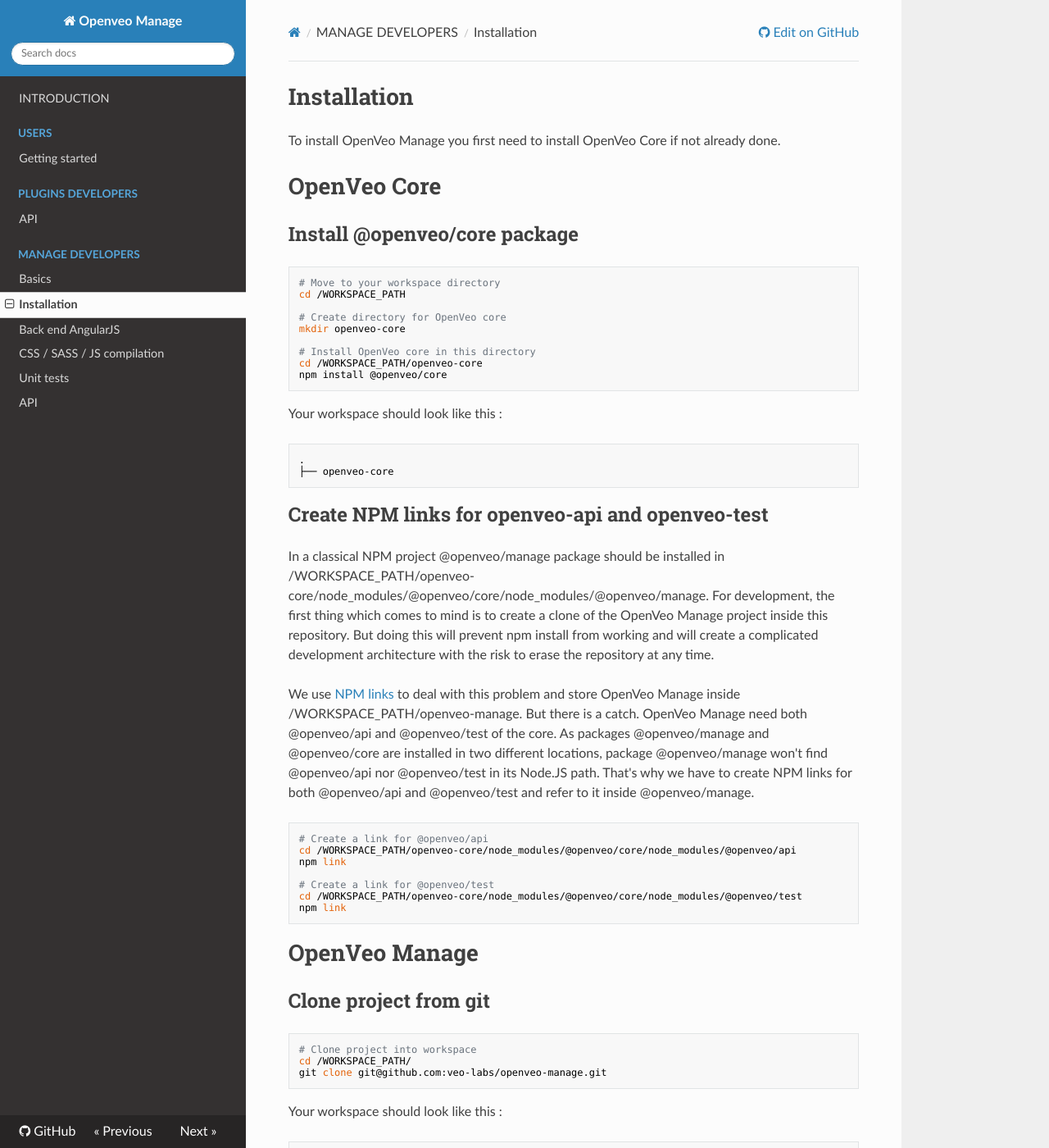
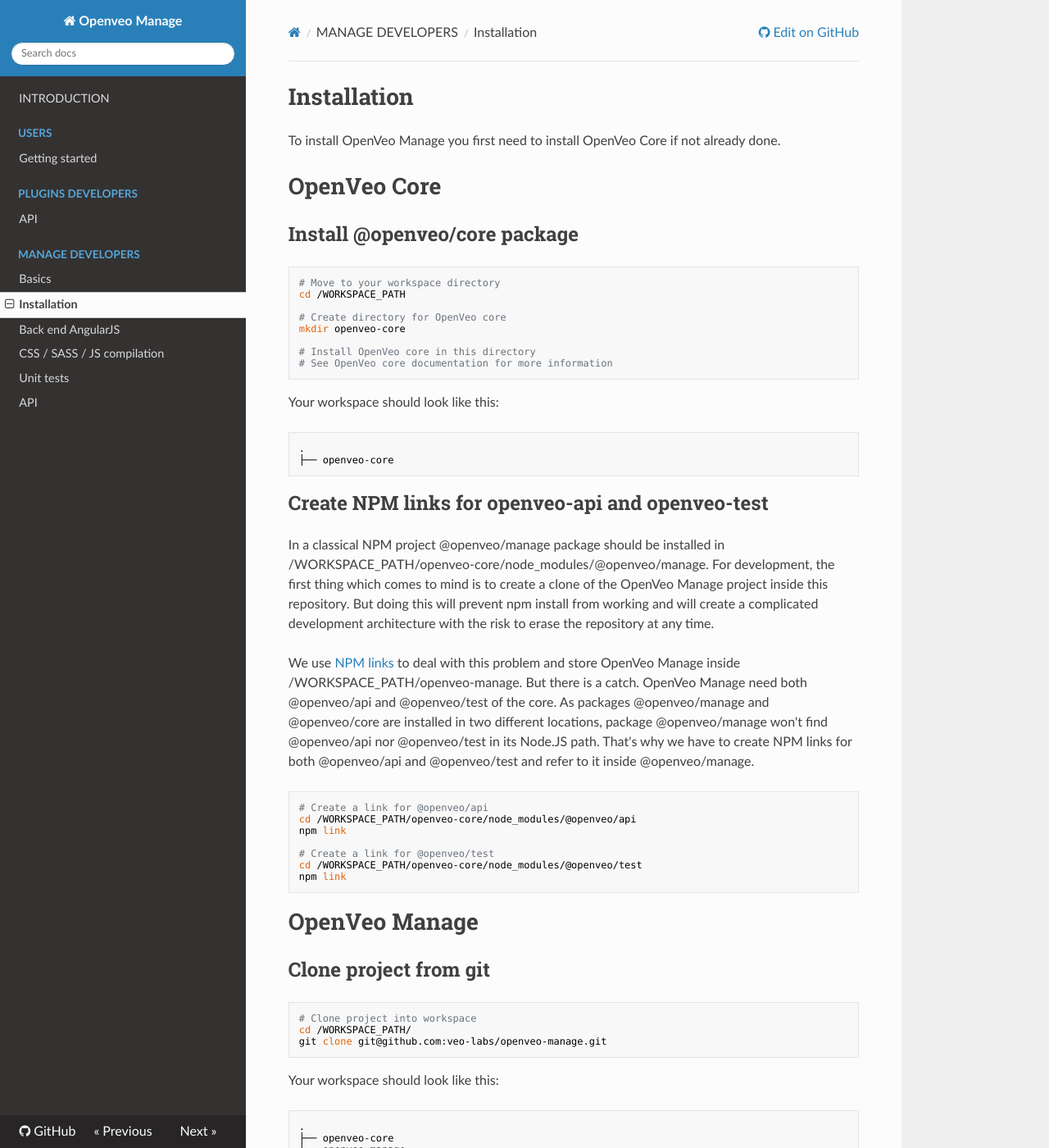
Before and after one commit to veo-labs/openveo-manage, an MkDocs documentation site: the page built from docs/developers/installation.md, in a window 1280 px wide and 1400 px high. Shown: the whole window at 82% size. Built offline with MkDocs 1.6.1, drawn with Linux system fonts in a browser that asks for light colours; nearby versions of some CDN libraries; old or Windows-style settings are respelled for this version of MkDocs; some of the changed text lies outside the part shown.

Commit message:
Fix minor documentation errors

````diff
--- a/docs/developers/installation.md
+++ b/docs/developers/installation.md
@@ -14,10 +14,9 @@ To install OpenVeo Manage you first need to install OpenVeo Core if not already
     mkdir openveo-core
 
     # Install OpenVeo core in this directory
-    cd /WORKSPACE_PATH/openveo-core
-    npm install @openveo/core
+    # See OpenVeo core documentation for more information
 
-Your workspace should look like this :
+Your workspace should look like this:
 
 ```
 .
@@ -26,16 +25,16 @@ Your workspace should look like this :
 
 ## Create NPM links for openveo-api and openveo-test
 
-In a classical NPM project @openveo/manage package should be installed in /WORKSPACE_PATH/openveo-core/node_modules/@openveo/core/node_modules/@openveo/manage. For development, the first thing which comes to mind is to create a clone of the OpenVeo Manage project inside this repository. But doing this will prevent npm install from working and will create a complicated development architecture with the risk to erase the repository at any time.
+In a classical NPM project @openveo/manage package should be installed in /WORKSPACE_PATH/openveo-core/node_modules/@openveo/manage. For development, the first thing which comes to mind is to create a clone of the OpenVeo Manage project inside this repository. But doing this will prevent npm install from working and will create a complicated development architecture with the risk to erase the repository at any time.
 
 We use [NPM links](https://docs.npmjs.com/cli/link) to deal with this problem and store OpenVeo Manage inside /WORKSPACE_PATH/openveo-manage. But there is a catch. OpenVeo Manage need both @openveo/api and @openveo/test of the core. As packages @openveo/manage and @openveo/core are installed in two different locations, package @openveo/manage won't find @openveo/api nor @openveo/test in its Node.JS path. That's why we have to create NPM links for both @openveo/api and @openveo/test and refer to it inside @openveo/manage.
 
     # Create a link for @openveo/api
-    cd /WORKSPACE_PATH/openveo-core/node_modules/@openveo/core/node_modules/@openveo/api
+    cd /WORKSPACE_PATH/openveo-core/node_modules/@openveo/api
     npm link
 
     # Create a link for @openveo/test
-    cd /WORKSPACE_PATH/openveo-core/node_modules/@openveo/core/node_modules/@openveo/test
+    cd /WORKSPACE_PATH/openveo-core/node_modules/@openveo/test
     npm link
 
 # OpenVeo Manage
@@ -46,7 +45,7 @@ We use [NPM links](https://docs.npmjs.com/cli/link) to deal with this problem an
     cd /WORKSPACE_PATH/
     git clone git@github.com:veo-labs/openveo-manage.git
 
-Your workspace should look like this :
+Your workspace should look like this:
 
 ```
 .
````
Also changed, not shown: other parts of docs/developers/installation.md (+1 -1 lines), README.md (+6 -7 lines), docs/developers/back-end.md (+1 -1 lines), docs/developers/compilation.md (+3 -3 lines), docs/developers/unit-tests.md (+2 -2 lines), docs/getting-started.md (+2 -2 lines), docs/index.md (+7 -8 lines).
